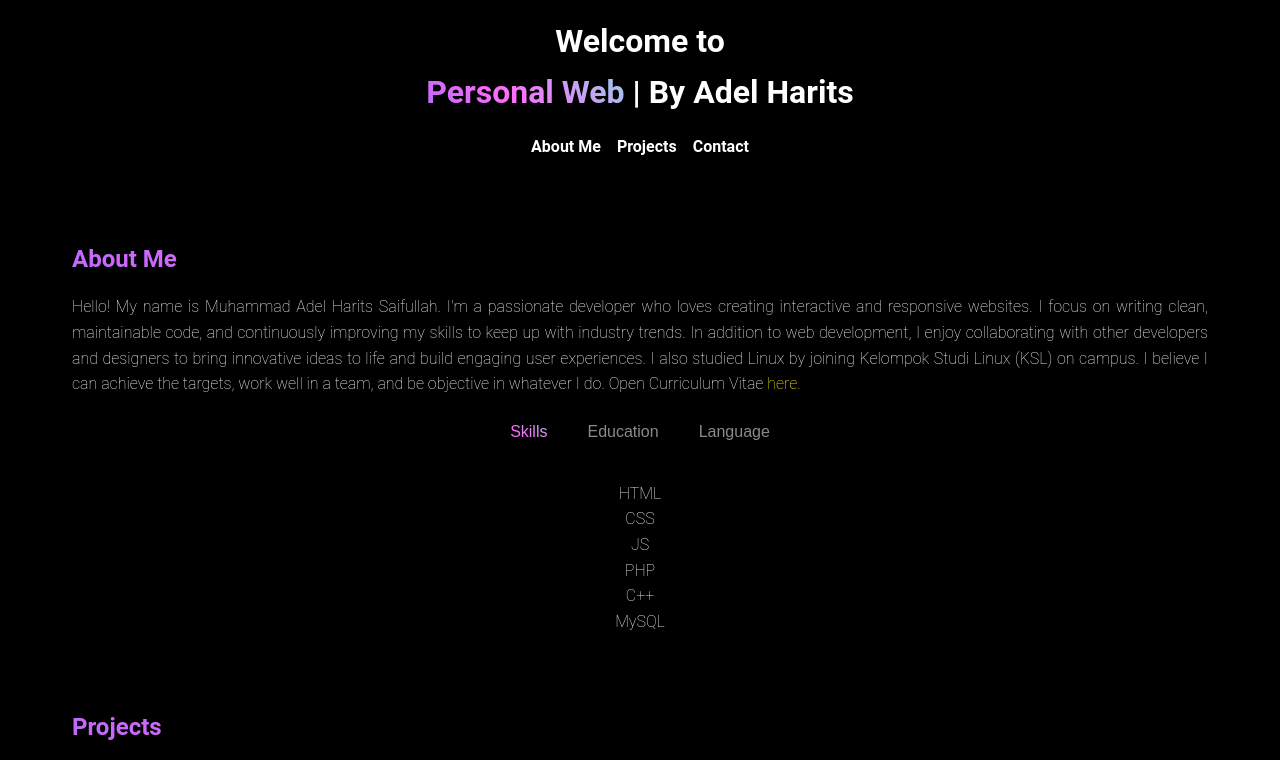
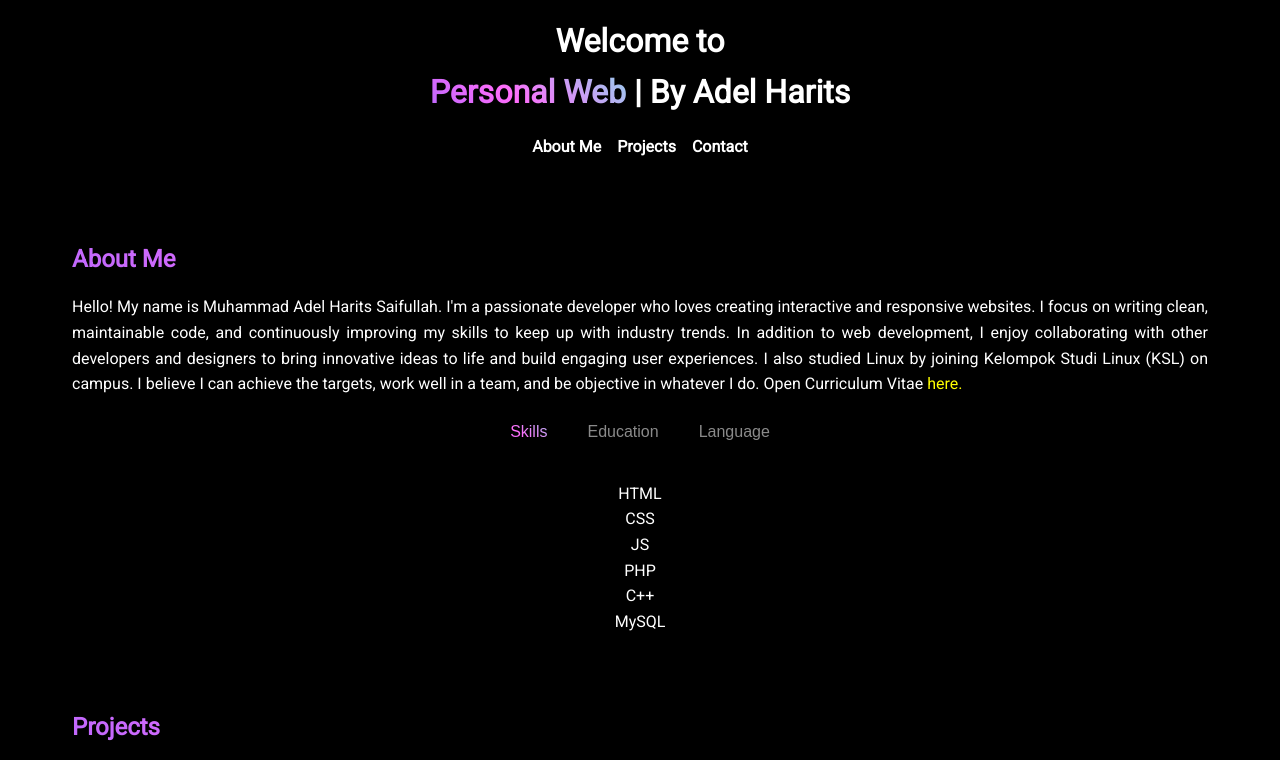
Before and after one commit to XXXTASY/portfolio, a plain HTML site: page index.html in a window 1280 px wide. Shown: the top 760 px of the page. Drawn offline with Linux system fonts and the light colour scheme.

Commit message:
Update font

```diff
--- a/index.html
+++ b/index.html
@@ -6,6 +6,7 @@
     <title>Harits</title>
     <link rel="stylesheet" href="styles.css" />
     <link rel="icon" type="image/x-icon" href="img/favicon.ico">
+    <link href='https://fonts.googleapis.com/css?family=Roboto' rel='stylesheet'>
   </head>
   <body>
     <header>
```
